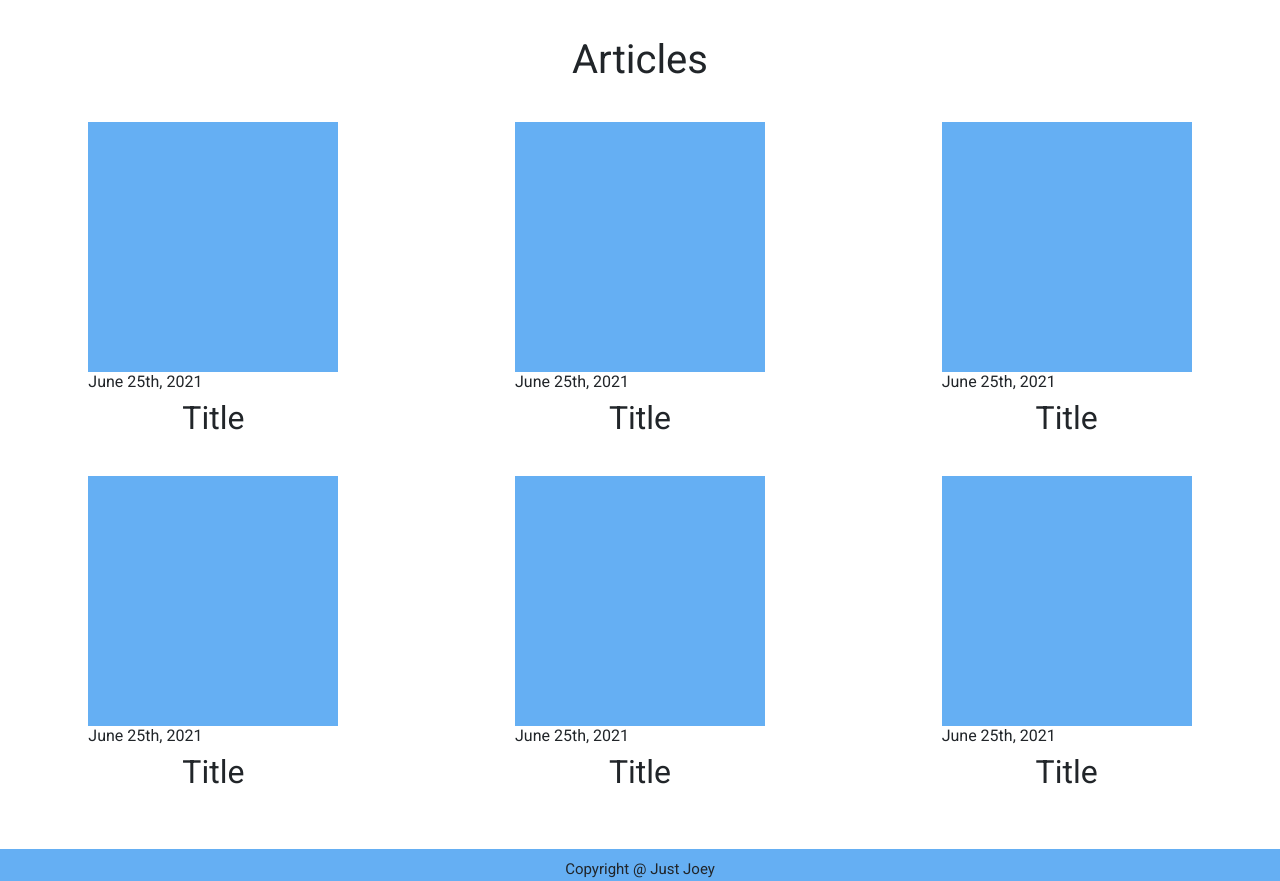
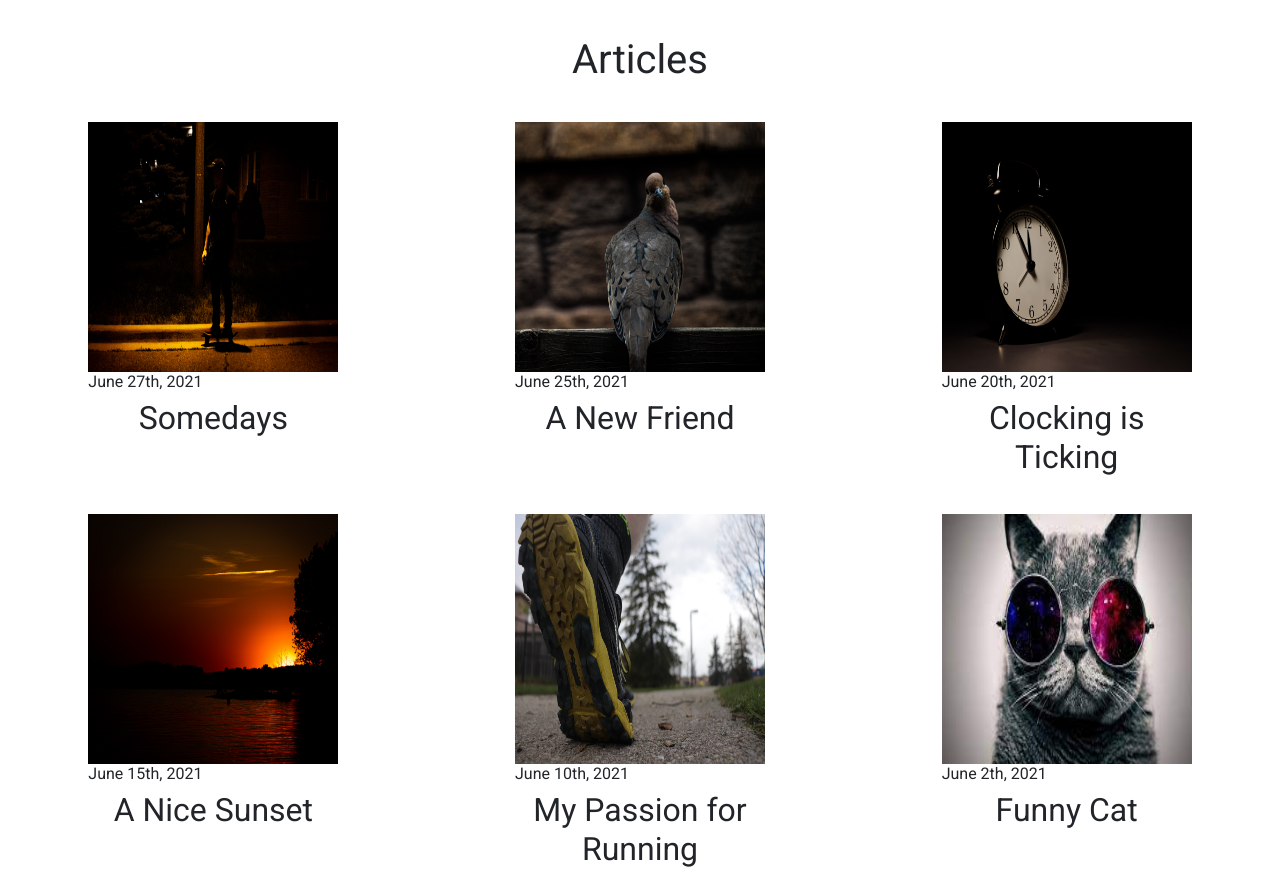
Before and after one commit to 0JustJoey0/Personal_Website, a plain HTML site: page index.html in a window 1280 px wide. Shown: the part 820-1701 px from the top of the page. Drawn offline with nearby package versions, Linux system fonts and the light colour scheme.

Commit message:
finished template website

```diff
--- a/index.html
+++ b/index.html
@@ -41,7 +41,7 @@
     <section>
         <div id="button-wrapper">
             <div id="button-wrapper2">
-                <button type="button" onclick="Function()">
+                <button type="button">
                   Click Me
                </button>
                <h3 id="button-text">I hope you have a nice day</h3>
@@ -51,43 +51,43 @@
     <section id="Posts">
       <h1 id="main-title">Articles</h1>
         <article id="art1">
-          <div id="image-block">
-          </div>
-          <h4 id="date">June 25th, 2021</h4>
-          <h2 id="title">Title</h2>
+          <img src="/Personal_Website/Photos/IMG_0934.jpg" id="image-block">
+        </img>
+          <h4 id="date">June 27th, 2021</h4>
+          <h2 id="title">Somedays</h2>
         </article>
         <article id="art2">
-          <div id="image-block">
-          </div>
+          <img src="/Personal_Website/Photos/IMG_4041.jpg" id="image-block">
+        </img>
           <h4 id="date">June 25th, 2021</h4>
-          <h2 id="title">Title</h2>
+          <h2 id="title">A New Friend</h2>
         </article>
         <article id="art3">
-          <div id="image-block">
-          </div>
-          <h4 id="date">June 25th, 2021</h4>
-          <h2 id="title">Title</h2>
+          <img src="/Personal_Website/Photos/IMG_4301-2.jpg" id="image-block">
+        </img>
+          <h4 id="date">June 20th, 2021</h4>
+          <h2 id="title">Clocking is Ticking</h2>
 
         </article>
         <article id="art4">
-          <div id="image-block">
-          </div>
-          <h4 id="date">June 25th, 2021</h4>
-          <h2 id="title">Title</h2>
+          <img src="/Personal_Website/Photos/IMG_4507.jpg" id="image-block">
+        </img>
+          <h4 id="date">June 15th, 2021</h4>
+          <h2 id="title">A Nice Sunset</h2>
 
         </article>
         <article id="art5">
-          <div id="image-block">
-          </div>
-          <h4 id="date">June 25th, 2021</h4>
-          <h2 id="title">Title</h2>
+          <img src="/Personal_Website/Photos/IMG_5130.JPG" id="image-block">
+        </img>
+          <h4 id="date">June 10th, 2021</h4>
+          <h2 id="title">My Passion for Running</h2>
 
         </article>
         <article id="art6">
-          <div id="image-block">
-          </div>
-          <h4 id="date">June 25th, 2021</h4>
-          <h2 id="title">Title</h2>
+          <img src="/Personal_Website/Photos/download.jpg" id="image-block">
+        </img>
+          <h4 id="date">June 2th, 2021</h4>
+          <h2 id="title">Funny Cat</h2>
         </article>
     </section>
 
@@ -102,9 +102,20 @@
     <script src="https://maxcdn.bootstrapcdn.com/bootstrap/4.0.0/js/bootstrap.min.js" integrity="sha384-JZR6Spejh4U02d8jOt6vLEHfe/JQGiRRSQQxSfFWpi1MquVdAyjUar5+76PVCmYl" crossorigin="anonymous"></script>
     <script>
 
-    function Function(){
+    var timesClicked = 0;
+
+$("button").click(function() {
+    timesClicked++;
+
+    if (timesClicked>1) {
+      document.getElementById("button-text").style.display="none";
+      document.getElementById("button-wrapper").style.animation="none";
+      timesClicked = 0;
+    } else {
       document.getElementById("button-text").style.display="initial";
+      document.getElementById("button-wrapper").style.animation="change 5s infinite";
     }
+})
       </script>
   </body>
 </html>
--- a/styles.css
+++ b/styles.css
@@ -56,6 +56,15 @@ img{
     display: flex;
     justify-content: center;
     align-items: center;
+    animation: none;
+}
+
+@keyframes change{
+    0%{background-color: red;}
+    25%{background-color: blue;}
+    50%{background-color: green;}
+    75%{background-color: purple;}
+    100%{background-color: red;}
 }
 
 #button-wrapper2{
@@ -80,6 +89,9 @@ img{
 #button-wrapper h3{
     font-size: 20px;
     display:none;
+    background-color: white;
+    padding: 10px 10px;
+    border: 3px solid black;
 }
 
 
```
Also changed, not shown: Photos/IMG_0934.jpg (added), Photos/IMG_4041.jpg (added), Photos/IMG_4301-2.jpg (added), Photos/IMG_4507.jpg (added), Photos/IMG_5130.JPG (added), Photos/download.jpg (added).
